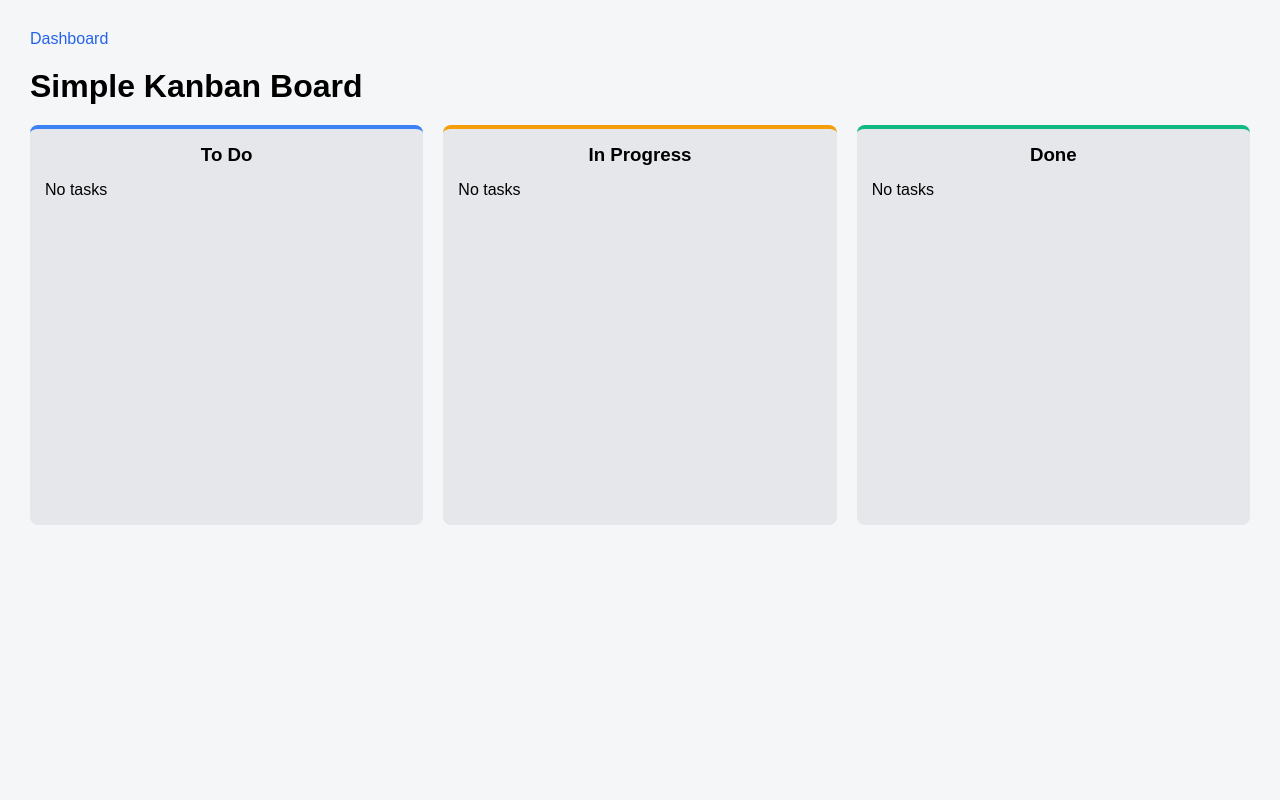
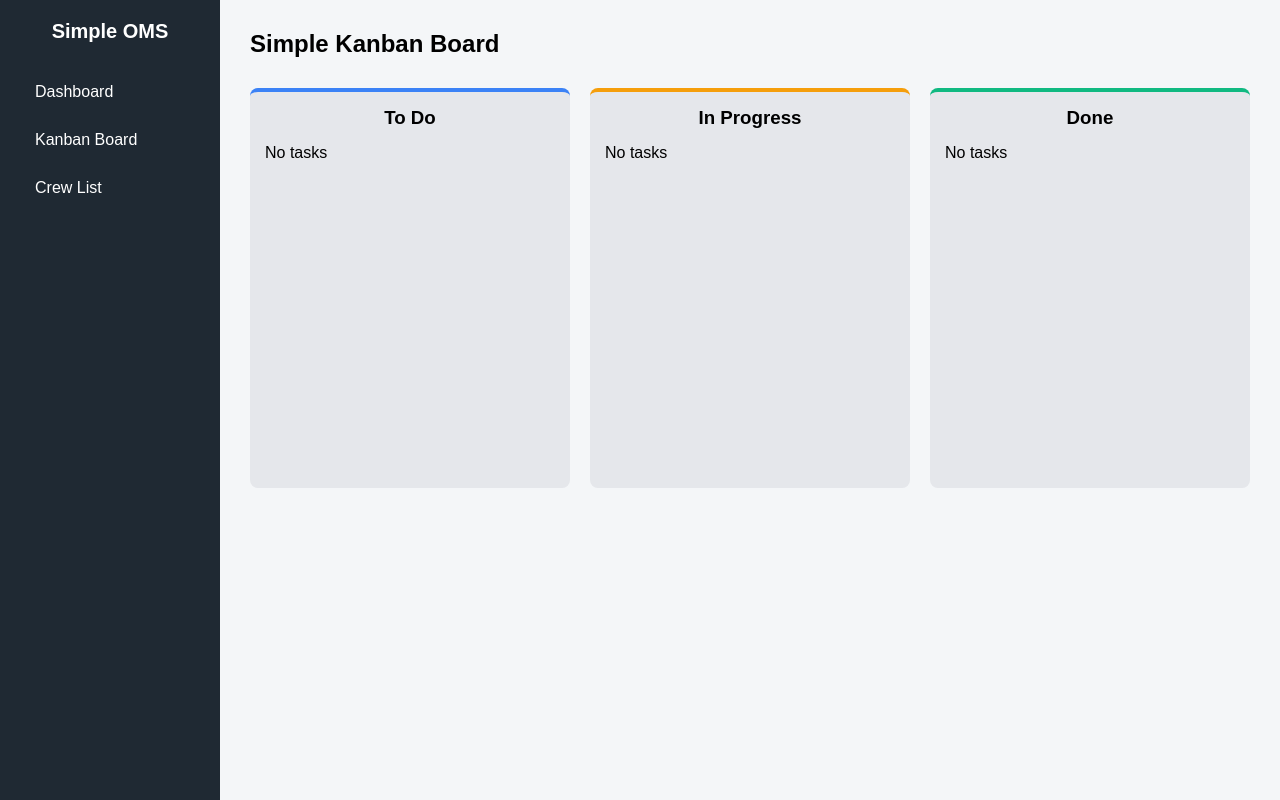
Before and after one commit to Fadri-Ashley/Simple-OMS, a Django app: page /kanban/ in a window 1280 px wide. Run offline with Django 5.2, Linux system fonts and the light colour scheme; the visitor is signed in with stand-in values (Sample User, id 1); data that the repository does not hold is empty.

Commit message:
improve UI

```diff
--- a/core/templates/board.html
+++ b/core/templates/board.html
@@ -1,7 +1,7 @@
 <!DOCTYPE html>
 <html lang="en">
   <head>
-    <meta charset="UTF-8">
+    <meta charset="UTF-8" />
     <title>Kanban Board | Simple OMS</title>
     <style>
       * {
@@ -12,12 +12,20 @@
       }
 
       body {
+        display: flex;
         background-color: #f4f6f8;
-            padding: 30px;
+        min-height: 100vh;
       }
 
-        h1 {
-            margin-bottom: 20px;
+      .header {
+        display: flex;
+        justify-content: space-between;
+        align-items: center;
+        margin-bottom: 30px;
+      }
+
+      .header h1 {
+        font-size: 24px;
       }
 
       .board {
@@ -43,7 +51,7 @@
         padding: 10px;
         border-radius: 6px;
         margin-bottom: 10px;
-            box-shadow: 0 2px 4px rgba(0,0,0,0.1);
+        box-shadow: 0 2px 4px rgba(0, 0, 0, 0.1);
         cursor: pointer;
       }
 
@@ -51,10 +59,49 @@
         background-color: #f9fafb;
       }
 
+      /* Main content */
+      .main {
+        flex: 1;
+        padding: 30px;
+      }
+
+      /* Sidebar */
+      .sidebar {
+        width: 220px;
+        background-color: #1f2933;
+        color: #fff;
+        padding: 20px;
+      }
+
+      .sidebar h2 {
+        margin-bottom: 30px;
+        font-size: 20px;
+        text-align: center;
+      }
+
+      .sidebar a {
+        display: block;
+        color: #fff;
+        text-decoration: none;
+        padding: 10px 15px;
+        margin-bottom: 10px;
+        border-radius: 5px;
+      }
+
+      .sidebar a:hover {
+        background-color: #374151;
+      }
+
       /* Optional color accent */
-        .todo { border-top: 4px solid #3b82f6; }
-        .progress { border-top: 4px solid #f59e0b; }
-        .done { border-top: 4px solid #10b981; }
+      .todo {
+        border-top: 4px solid #3b82f6;
+      }
+      .progress {
+        border-top: 4px solid #f59e0b;
+      }
+      .done {
+        border-top: 4px solid #10b981;
+      }
 
       .back {
         display: inline-block;
@@ -71,7 +118,7 @@
         top: 0;
         width: 100%;
         height: 100%;
-            background: rgba(0,0,0,0.4);
+        background: rgba(0, 0, 0, 0.4);
       }
 
       .modal-content {
@@ -90,24 +137,32 @@
         font-size: 22px;
         cursor: pointer;
       }
-
     </style>
   </head>
   <body>
+    <!-- Sidebar -->
+    <div class="sidebar">
+      <h2>Simple OMS</h2>
+      <a href="{% url 'dashboard' %}">Dashboard</a>
+      <a href="{% url 'board' %}">Kanban Board</a>
+      <a href="{% url 'crew' %}">Crew List</a>
+      <!-- fitur baru tinggal nambah link -->
+    </div>
 
-    <a href="{% url 'dashboard' %}" class="back">Dashboard</a>
-
+    <div class="main">
+      <div class="header">
         <h1>Simple Kanban Board</h1>
-
+      </div>
       <div class="board">
-
         <div class="column todo">
           <h3>To Do</h3>
           {% for task in todo %}
-                <div class="task"
+          <div
+            class="task"
             data-id="{{ task.id }}"
             data-name="{{ task.task_name }}"
-                    data-desc="{{ task.task_desc|escape }}">
+            data-desc="{{ task.task_desc|escape }}"
+          >
             <p>{{ task.task_name }}</p>
           </div>
           {% empty %}
@@ -118,10 +173,12 @@
         <div class="column progress">
           <h3>In Progress</h3>
           {% for task in progress %}
-                <div class="task"
+          <div
+            class="task"
             data-id="{{ task.id }}"
             data-name="{{ task.task_name }}"
-                    data-desc="{{ task.task_desc|escape }}">
+            data-desc="{{ task.task_desc|escape }}"
+          >
             <p>{{ task.task_name }}</p>
           </div>
           {% empty %}
@@ -132,30 +189,31 @@
         <div class="column done">
           <h3>Done</h3>
           {% for task in done %}
-                <div class="task"
+          <div
+            class="task"
             data-id="{{ task.id }}"
             data-name="{{ task.task_name }}"
-                    data-desc="{{ task.task_desc|escape }}">
+            data-desc="{{ task.task_desc|escape }}"
+          >
             <p>{{ task.task_name }}</p>
           </div>
           {% empty %}
           <p>No tasks</p>
           {% endfor %}
         </div>
-
       </div>
 
       <div id="taskModal" class="modal">
-        <div class="modal-content" >
+        <div class="modal-content">
           <span class="close">&times;</span>
           <h2 id="modalTitle"></h2>
           <p id="modalDesc"></p>
           <form id="statusForm">
-                <input type="hidden" id="taskId">
+            <input type="hidden" id="taskId" />
 
             <label>Status</label>
             <select id="taskStatus">
-                    <option value="todo">To Do</option>
+              <option value="todo" selected>To Do</option>
               <option value="progress">In Progress</option>
               <option value="done">Done</option>
             </select>
@@ -164,7 +222,7 @@
           </form>
         </div>
       </div>
-
+    </div>
   </body>
 
   <script>
@@ -175,7 +233,7 @@ const taskIdInput = document.getElementById("taskId");
     const statusSelect = document.getElementById("taskStatus");
     const closeBtn = document.querySelector(".close");
 
-document.querySelectorAll(".task").forEach(task => {
+    document.querySelectorAll(".task").forEach((task) => {
       task.addEventListener("click", () => {
         modalTitle.innerText = task.dataset.name;
         modalDesc.innerText = task.dataset.desc || "No description";
@@ -185,21 +243,23 @@ document.querySelectorAll(".task").forEach(task => {
       });
     });
 
-closeBtn.onclick = () => modal.style.display = "none";
+    closeBtn.onclick = () => (modal.style.display = "none");
 
-document.getElementById("statusForm").addEventListener("submit", function(e) {
+    document
+      .getElementById("statusForm")
+      .addEventListener("submit", function (e) {
         e.preventDefault();
 
         fetch("{% url 'update_status_ajax' %}", {
           method: "POST",
           headers: {
             "X-CSRFToken": "{{ csrf_token }}",
-            "Content-Type": "application/x-www-form-urlencoded"
+            "Content-Type": "application/x-www-form-urlencoded",
           },
-        body: `task_id=${taskIdInput.value}&status=${statusSelect.value}`
+          body: `task_id=${taskIdInput.value}&status=${statusSelect.value}`,
         })
-    .then(res => res.json())
-    .then(data => {
+          .then((res) => res.json())
+          .then((data) => {
             if (data.success) {
               location.reload();
             }
--- a/core/templates/dashboard.html
+++ b/core/templates/dashboard.html
@@ -105,7 +105,7 @@
 
         <div class="card">
             <h3>Welcome 👋</h3>
-            <p>Hi, <strong>{{ user.email }}</strong></p>
+            <p>Hi, <strong>{{ user.get_full_name|default:user.username }}</strong></p>
             <p>Selamat datang di Simple Organization Management System.</p>
         </div>
     </div>
```
Also changed, not shown: core/templates/crew_list.html (+71 -4 lines). Lines whose indentation alone changed are shown as unchanged.
